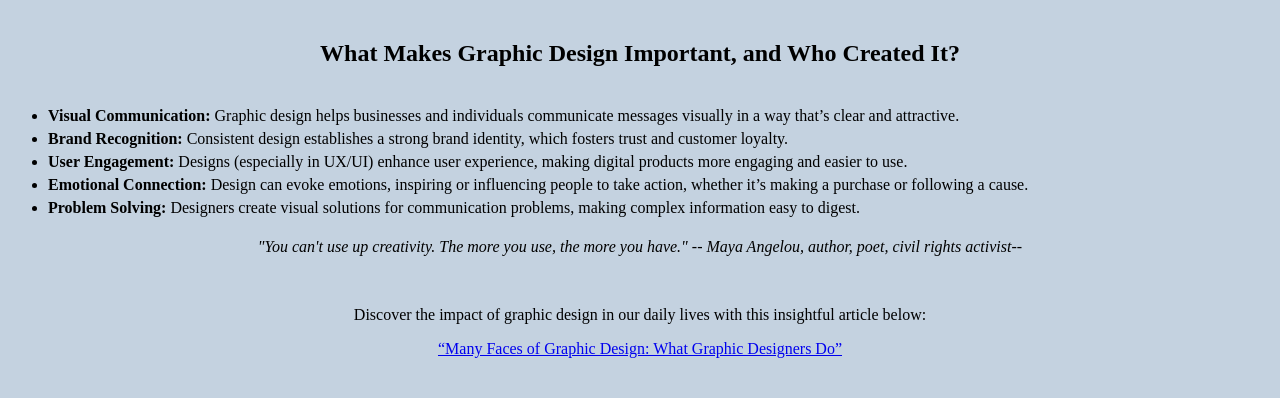
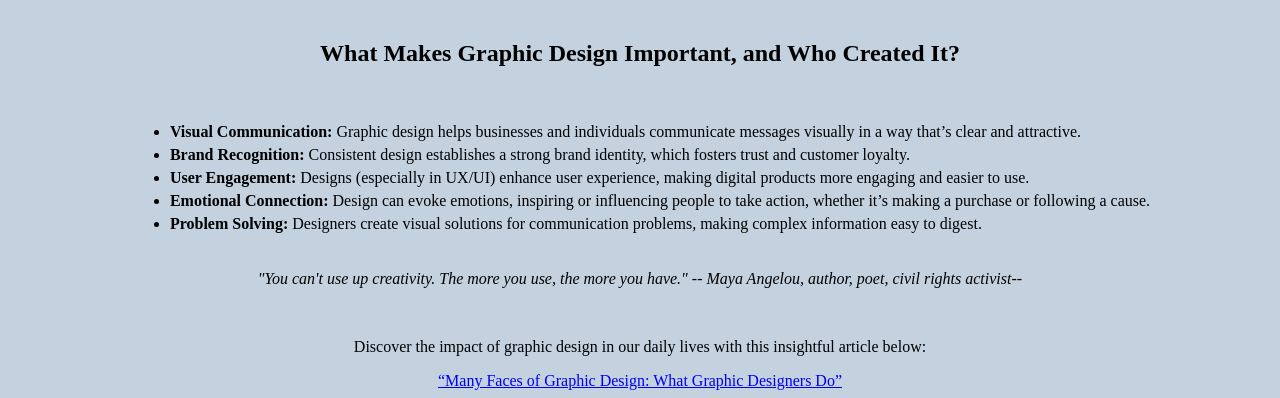
Before and after one commit to AworkofKC/fcc-tribute-project, a plain HTML site: page index.html in a window 1280 px wide. Shown: the part 486-884 px from the top of the page. Before the commit the page ends 852 px from the top, so only its background shows below. Drawn offline with Linux system fonts and the light colour scheme.

Commit message:
corrected div element
updated css syntax, so bulleted li can be displayed more streamlined

```diff
--- a/index.html
+++ b/index.html
@@ -20,8 +20,8 @@
         </figure>
     </div>
     </main>
-    <div id="tribute-info">
         <h2>What Makes Graphic Design Important, and Who Created It?</h2>
+        <div id="tribute-info">
         <ul>
             <li><strong>Visual Communication:</strong> Graphic design helps businesses and individuals communicate messages visually in a way that’s clear and attractive.
             </li>
--- a/styles.css
+++ b/styles.css
@@ -40,6 +40,11 @@ h2 {
   height: auto;
 }
 
+#tribute-info {
+  display: flex;
+  justify-content: center;
+}
+
 li {
   padding-bottom: 5px;
 }
```
